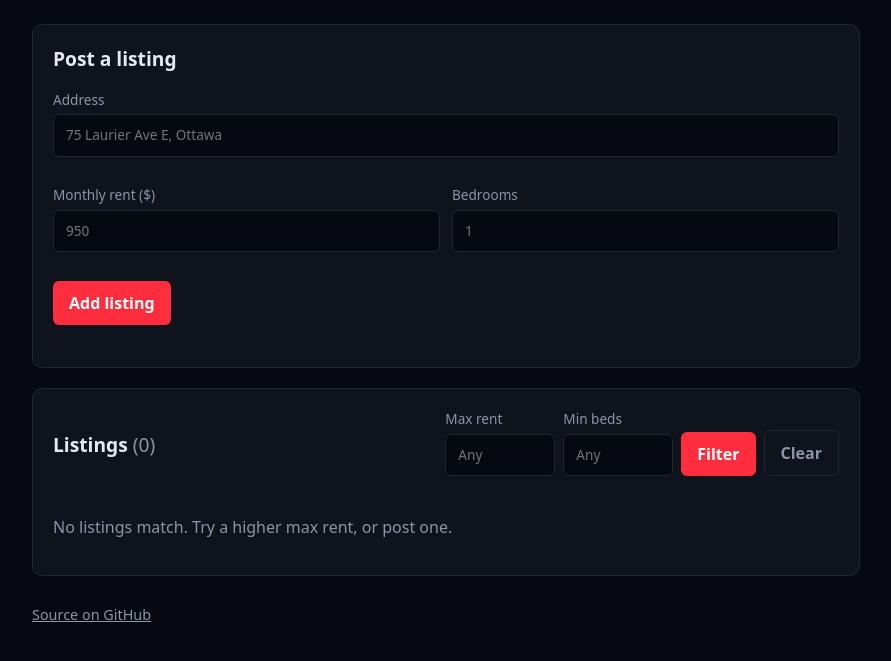
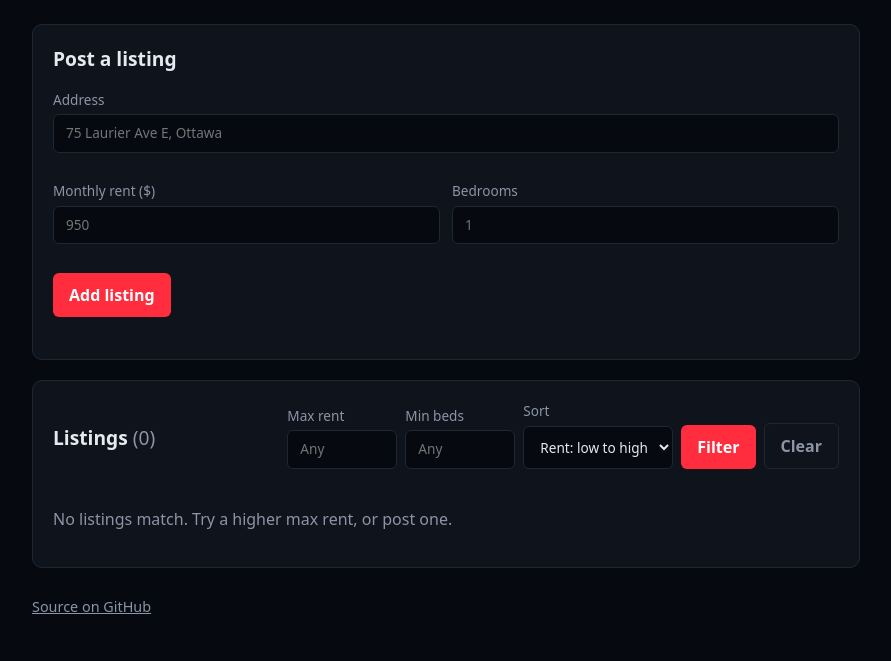
Before and after one commit to iliass-elguaari/spring-boot-listings-api, a Spring Boot app: page / in a window 1280 px wide. Shown: the part 116-777 px from the top of the page, without its empty margins (194-1085 px from the left). Run offline with Spring Boot 4, Linux system fonts and the light colour scheme; data that the repository does not hold is empty.

Commit message:
Add a sort-by-rent dropdown to the web page

```diff
--- a/src/main/resources/static/app.js
+++ b/src/main/resources/static/app.js
@@ -27,14 +27,15 @@ function demoSave(list) {
 }
 
 // ---- API calls with demo fallback ----
-// filters: { maxRent, minBedrooms }, each a number or null
+// filters: { maxRent, minBedrooms } (each a number or null) and sort ("", "rent" or "-rent")
 async function fetchListings(filters) {
-  const { maxRent, minBedrooms } = filters;
+  const { maxRent, minBedrooms, sort } = filters;
   if (!demo) {
     try {
       const params = new URLSearchParams();
       if (maxRent != null) params.set("maxRent", maxRent);
       if (minBedrooms != null) params.set("minBedrooms", minBedrooms);
+      if (sort) params.set("sort", sort);
       const url = params.toString() ? `${API}?${params}` : API;
       const res = await fetch(url, { headers: { Accept: "application/json" } });
       const type = res.headers.get("content-type") || "";
@@ -45,10 +46,13 @@ async function fetchListings(filters) {
       $("demo-banner").hidden = false;
     }
   }
-  const all = demoLoad();
-  return all.filter((l) =>
+  const matches = demoLoad().filter((l) =>
     (maxRent == null || l.monthlyRent <= maxRent) &&
     (minBedrooms == null || l.bedrooms >= minBedrooms));
+  // Same order as the API: by rent when asked, ties and the default by id.
+  const dir = sort === "-rent" ? -1 : 1;
+  return matches.sort((a, b) =>
+    (sort ? dir * (a.monthlyRent - b.monthlyRent) : 0) || a.id - b.id);
 }
 
 // Error carrying the API's per-field messages, e.g. { monthlyRent: "monthlyRent cannot be negative" }
@@ -99,7 +103,8 @@ async function deleteListing(id) {
 }
 
 // ---- form state ----
-let filters = { maxRent: null, minBedrooms: null };
+// The page shows the cheapest listings first unless the visitor picks another order.
+let filters = { maxRent: null, minBedrooms: null, sort: "rent" };
 let editingId = null;
 
 function showFieldErrors(fields) {
@@ -148,7 +153,6 @@ async function render() {
     $("list-error").textContent = e.message;
     return;
   }
-  list.sort((a, b) => a.monthlyRent - b.monthlyRent);
   const ul = $("listings");
   ul.replaceChildren();
   for (const l of list) {
@@ -236,13 +240,19 @@ $("filter-form").addEventListener("submit", (e) => {
     $("list-error").textContent = "Filters cannot be negative.";
     return;
   }
-  filters = { maxRent, minBedrooms };
+  filters = { maxRent, minBedrooms, sort: e.target.sort.value };
   render();
 });
 
 $("clear-filter").addEventListener("click", () => {
   $("filter-form").reset();
-  filters = { maxRent: null, minBedrooms: null };
+  filters = { maxRent: null, minBedrooms: null, sort: "rent" };
+  render();
+});
+
+// Changing the order applies right away, keeping the current filters.
+$("sort").addEventListener("change", (e) => {
+  filters = { ...filters, sort: e.target.value };
   render();
 });
 
--- a/src/main/resources/static/index.html
+++ b/src/main/resources/static/index.html
@@ -53,6 +53,13 @@
           <label>Min beds
             <input name="minBedrooms" type="number" min="0" step="1" placeholder="Any">
           </label>
+          <label class="sort">Sort
+            <select name="sort" id="sort">
+              <option value="rent" selected>Rent: low to high</option>
+              <option value="-rent">Rent: high to low</option>
+              <option value="">Date added</option>
+            </select>
+          </label>
           <button type="submit">Filter</button>
           <button type="button" id="clear-filter" class="ghost">Clear</button>
         </form>
--- a/src/main/resources/static/style.css
+++ b/src/main/resources/static/style.css
@@ -36,7 +36,7 @@ code { background: var(--line); padding: 1px 6px; border-radius: 4px; }
   margin-bottom: 20px;
 }
 label { display: block; font-size: .85rem; color: var(--muted); margin-bottom: 12px; }
-input {
+input, select {
   display: block;
   width: 100%;
   margin-top: 4px;
@@ -46,8 +46,10 @@ input {
   border: 1px solid var(--line);
   border-radius: 6px;
   font: inherit;
+  line-height: 1.2;
 }
-input:focus { outline: 2px solid var(--accent); border-color: transparent; }
+select { padding-right: 8px; }
+input:focus, select:focus { outline: 2px solid var(--accent); border-color: transparent; }
 .row { display: grid; grid-template-columns: 1fr 1fr; gap: 12px; }
 button {
   background: var(--accent);
@@ -65,6 +67,7 @@ button.ghost:hover { color: var(--text); }
 .list-head { display: flex; justify-content: space-between; align-items: flex-end; gap: 12px; flex-wrap: wrap; }
 .filter { display: flex; gap: 8px; align-items: flex-end; }
 .filter label { margin: 0; width: 110px; }
+.filter label.sort { width: 150px; }
 .count { color: var(--muted); font-weight: 400; }
 .listings { list-style: none; padding: 0; margin: 0; }
 .listings li {
@@ -92,4 +95,5 @@ footer a { color: var(--muted); }
   .row { grid-template-columns: 1fr; }
   .filter { flex-wrap: wrap; }
   .filter label { width: 100px; }
+  .filter label.sort { width: 150px; }
 }
```
